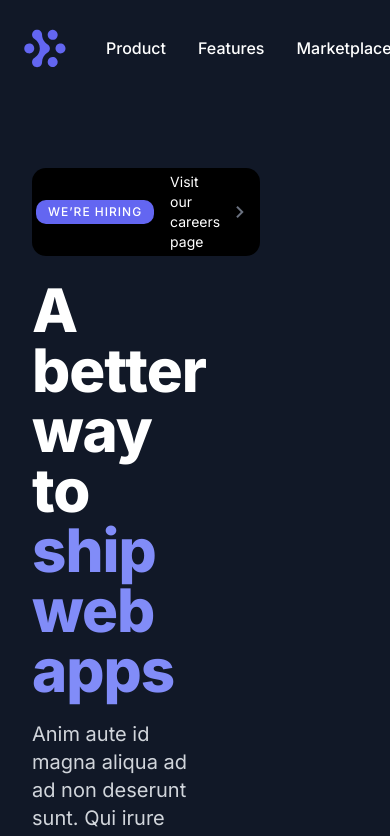
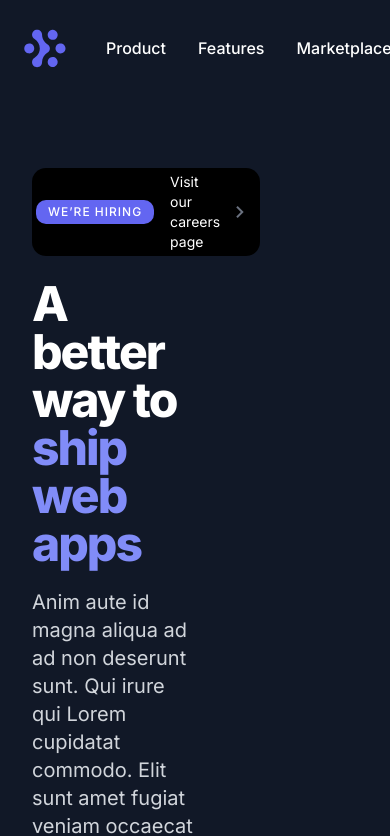
Before and after one commit to rosslibby/lennar-code-challenge, a React (Create React App) app: page / in a window 390 px wide. Shown: the top 836 px of the page. Built offline with nearby package versions, Linux system fonts and the light colour scheme.

Commit message:
support tablet screens

```diff
--- a/src/components/main/main.module.css
+++ b/src/components/main/main.module.css
@@ -9,9 +9,6 @@
 
 .main h1 {
   color: var(--text-primary);
-  /* font-size: 3rem;
-  line-height: 3rem;
-  letter-spacing: -0.125rem; */
   font-size: 4.5rem;
   font-weight: 800;
   line-height: 4.5rem;
@@ -42,6 +39,14 @@
   }
 }
 
+@media screen and (max-width: 834px) {
+  .main h1 {
+    font-size: 3rem;
+    line-height: 3rem;
+    letter-spacing: -0.125rem;
+  }
+}
+
 .form p a {
   color: var(--text-primary);
   font-weight: 500;
```
